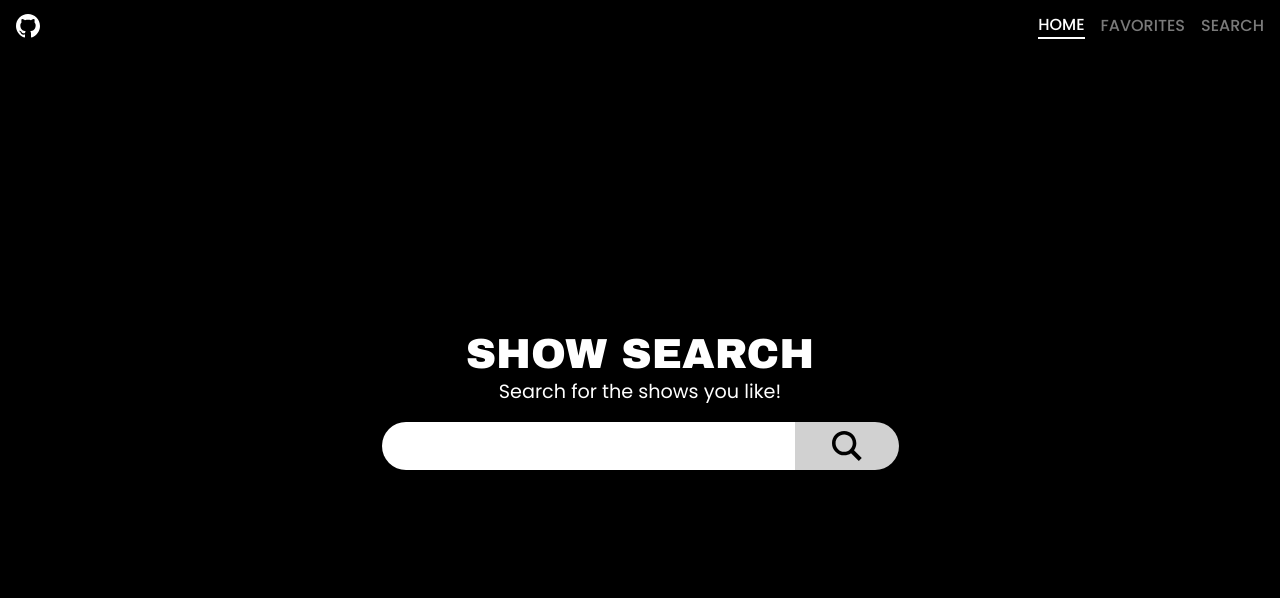
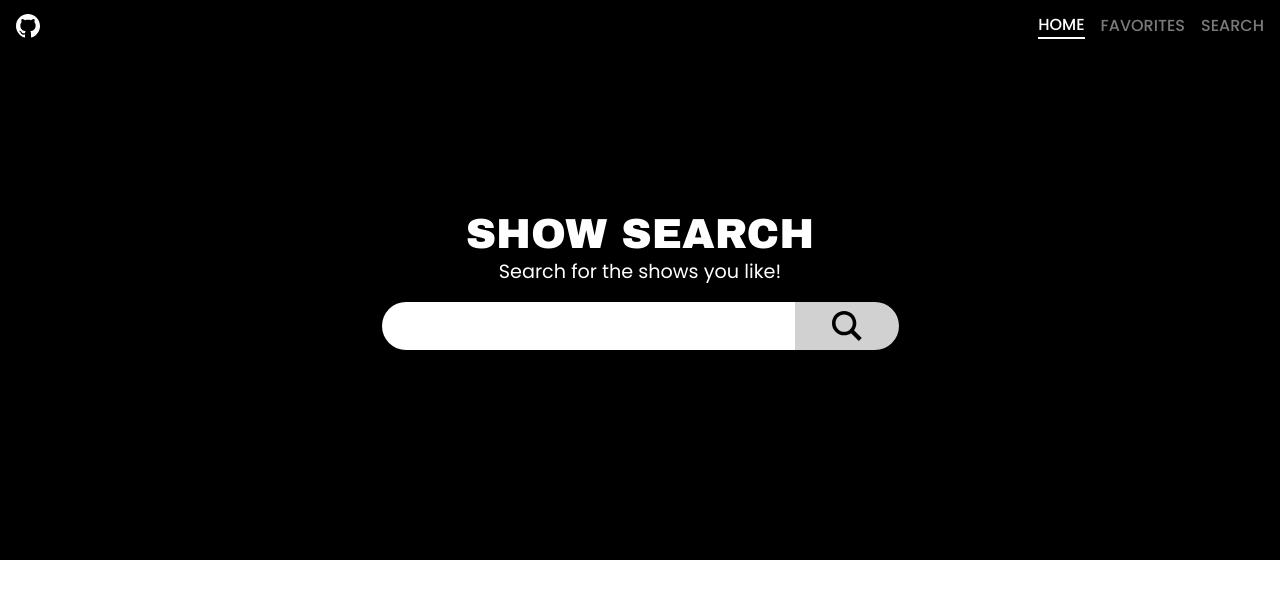
Before and after one commit to ReyhanArdiya/show-search, a React (Create React App) app: page / in a window 1280 px wide. Shown: the top 598 px of the page. Built offline with nearby package versions, Linux system fonts and the light colour scheme; no server answers.

Commit message:
Add `Poster` breakpoint for tall devices
If the device is too tall it will cause black borders around the poster so this breakpoint should remove it.

```diff
--- a/src/components/pages/Home/Poster.jsx
+++ b/src/components/pages/Home/Poster.jsx
@@ -31,6 +31,14 @@ const Container = styled.article`
 
     @media screen and (min-width: calc(768em / 16)) and (min-height: calc(350em / 16)) {
         height: 100vh;
+
+        #poster-item {
+            height: auto;
+        }
+    }
+
+    @media screen and (min-width: calc(768em / 16)) and (min-height: calc(800em / 16)) {
+        height: 70vh;
 
         #poster-item {
             height: auto;
```
